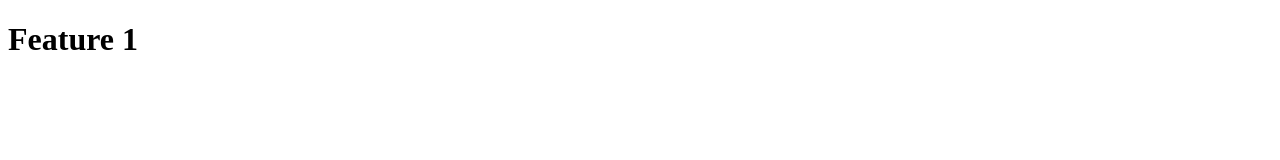
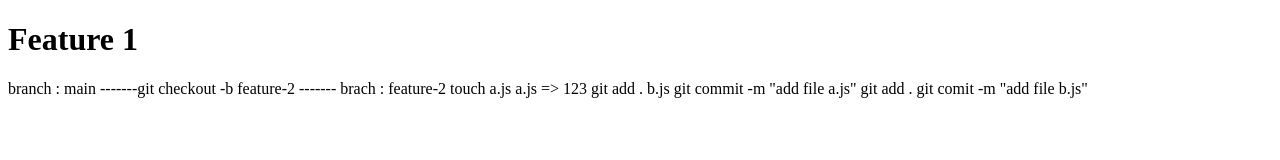
Before and after one commit to Monik-star/GitandGitHub, a website: page index.html in a window 1280 px wide. Drawn offline with Linux system fonts and the light colour scheme.

Commit message:
add comment

```diff
--- a/index.html
+++ b/index.html
@@ -10,3 +10,11 @@
 
 </body>
 </html>
+
+
+branch : main -------git checkout -b feature-2 ------- brach : feature-2
+
+touch a.js                                         a.js => 123
+git add .                                          b.js
+git commit -m "add file a.js"                      git add .
+                                                   git comit -m "add file b.js"
```
